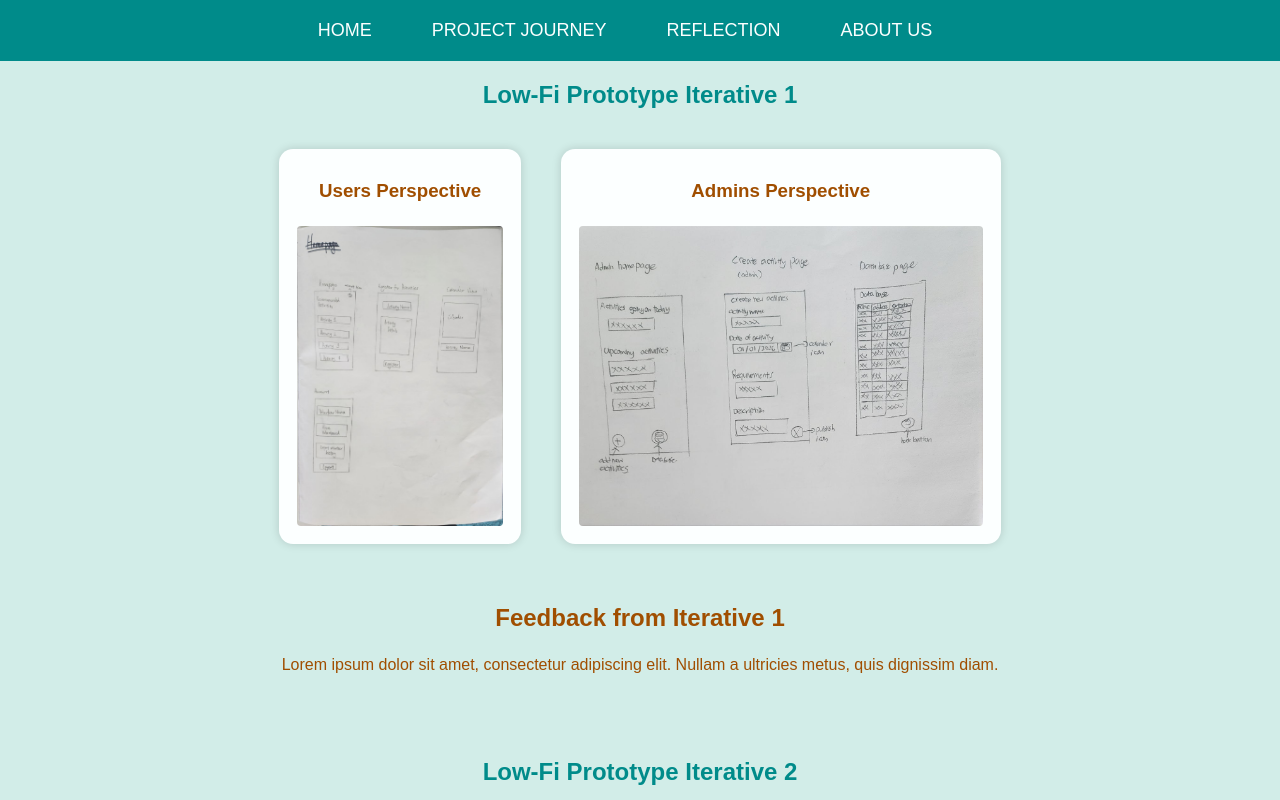
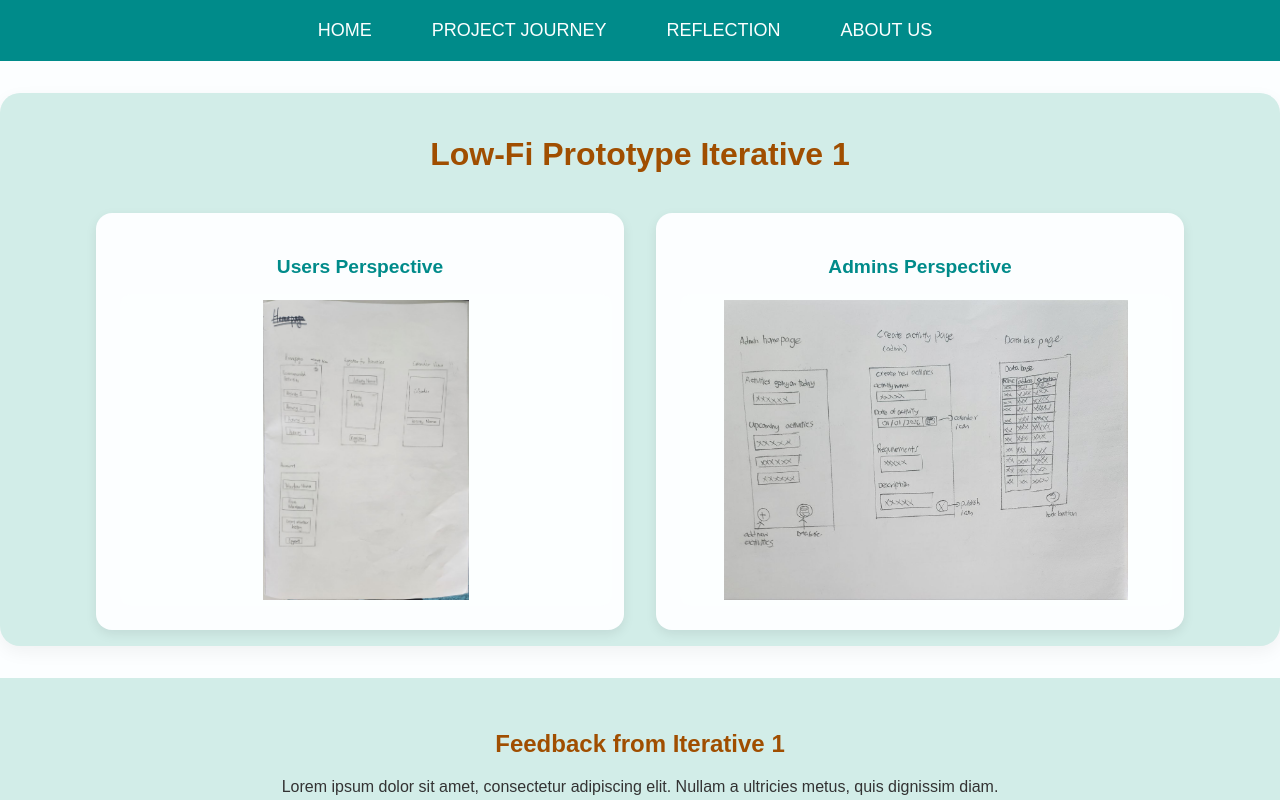
Before and after one commit to minishun97/OIP, a React (Create React App) app in the folder my-app/: page /reflection/prototyping in a window 1280 px wide. Shown: the top 800 px of the page. Built offline with nearby package versions, Linux system fonts and the light colour scheme.

Commit message:
Polished up Prototyping Page

```diff
--- a/my-app/public/index.html
+++ b/my-app/public/index.html
@@ -29,6 +29,7 @@
   <body>
     <noscript>You need to enable JavaScript to run this app.</noscript>
     <div id="root"></div>
+    <div id="modal-root"></div> <!-- Add this line -->
     <!--
       This HTML file is a template.
       If you open it directly in the browser, you will see an empty page.
--- /dev/null
+++ b/my-app/src/components/ModalPortal.jsx
@@ -0,0 +1,9 @@
+/* For the placement of the prototyping reflection page */
+import { createPortal } from 'react-dom';
+
+const ModalPortal = ({ children }) => {
+  const modalRoot = document.getElementById('modal-root');
+  return createPortal(children, modalRoot);
+};
+
+export default ModalPortal;
--- a/my-app/src/components/PrototypeIteration.jsx
+++ b/my-app/src/components/PrototypeIteration.jsx
@@ -1,4 +1,7 @@
+import useInView from '../hooks/useInView'; // adjust path if needed
 import { useState } from 'react';
+import './Prototyping.css'; // adjust path if needed
+import ModalPortal from './ModalPortal'; // adjust path as needed
 
 const ImageWithModal = ({ src, alt }) => {
   const [isOpen, setIsOpen] = useState(false);
@@ -13,12 +16,11 @@ const ImageWithModal = ({ src, alt }) => {
       />
 
       {isOpen && (
-        <div
-          className="image-modal-overlay"
-          onClick={() => setIsOpen(false)}
-        >
+        <ModalPortal>
+          <div className="image-modal-overlay" onClick={() => setIsOpen(false)}>
             <img src={src} alt={alt} className="image-modal-content" />
           </div>
+        </ModalPortal>
       )}
     </>
   );
@@ -31,8 +33,14 @@ const PerspectiveCard = ({ title, imgSrc, alt }) => (
   </div>
 );
 
-const PrototypeIteration = ({ iteration, imageUser, imageAdmin }) => (
-  <>
+const PrototypeIteration = ({ iteration, imageUser, imageAdmin }) => {
+  const [ref, isVisible] = useInView({ threshold: 0.1 });
+
+  return (
+    <div
+      ref={ref}
+      className={`fade-section ${isVisible ? 'fade-in' : 'fade-out'}`}
+    >
       <section className="prototype-section">
         <h2 className="prototype-title">Low-Fi Prototype Iterative {iteration}</h2>
         <div className="prototype-image-flex">
@@ -47,7 +55,8 @@ const PrototypeIteration = ({ iteration, imageUser, imageAdmin }) => (
           Lorem ipsum dolor sit amet, consectetur adipiscing elit. Nullam a ultricies metus, quis dignissim diam.
         </p>
       </section>
-  </>
+    </div>
   );
+};
 
 export default PrototypeIteration;
--- /dev/null
+++ b/my-app/src/components/Prototyping.css
@@ -0,0 +1,111 @@
+/* Prototyping.css */
+
+body {
+  font-family: 'Poppins', sans-serif;
+  background-color: #FCFEFF;
+  color: #333;
+}
+
+.prototype-section {
+  padding: 1rem 2rem;
+  margin: 2rem 0;
+  background-color: #D2EDE8;
+  border-radius: 20px;
+  box-shadow: 0 6px 18px rgba(0, 0, 0, 0.05);
+}
+
+.prototype-section:nth-child(even) {
+  background-color: #FFD4B1;
+}
+
+.prototype-title {
+  font-size: 2rem;
+  color: #A04E00;
+  margin-bottom: 1.5rem;
+  text-align: center;
+}
+
+.prototype-image-flex {
+  display: flex;
+  flex-wrap: wrap;
+  gap: 2rem;
+  justify-content: center;
+}
+
+.perspective-card {
+  flex: 1 1 480px;
+  max-width: 480px;
+  background-color: #FCFEFF;
+  padding: 1.5rem;
+  border-radius: 16px;
+  box-shadow: 0 4px 12px rgba(0, 0, 0, 0.08);
+  text-align: center;
+}
+
+.perspective-card h3 {
+  font-size: 1.2rem;
+  color: #008B8A;
+  margin-bottom: 1rem;
+}
+
+.modal-image {
+  width: 100%;
+  max-height: 400px; /* optional: slightly taller images */
+  object-fit: contain; /* changed from cover to maintain aspect ratio */
+  border-radius: 12px;
+  cursor: pointer;
+  transition: transform 0.3s ease;
+}
+
+.modal-image:hover {
+  transform: scale(1.03);
+}
+
+.image-modal-overlay {
+  position: fixed;
+  top: 0;
+  left: 0;
+  width: 100%;
+  height: 100%;
+  background-color: rgba(0,0,0,0.6);
+  display: flex;
+  justify-content: center;
+  align-items: center;
+  z-index: 999;
+}
+
+.image-modal-content {
+  max-width: 80%;
+  max-height: 80%;
+  border-radius: 12px;
+}
+
+.prototype-feedback {
+  padding: 2rem;
+  text-align: center;
+}
+
+.prototype-feedback h2 {
+  font-size: 1.5rem;
+  color: #A04E00;
+  margin-bottom: 1rem;
+}
+
+.prototype-feedback p {
+  font-size: 1rem;
+  color: #333;
+  max-width: 800px;
+  margin: auto;
+  line-height: 1.6;
+}
+
+.fade-section {
+  transition: opacity 0.8s ease, transform 0.8s ease;
+  opacity: 0;
+  transform: translateY(60px);
+}
+
+.fade-in {
+  opacity: 1;
+  transform: translateY(0);
+}
--- a/my-app/src/components/base.css
+++ b/my-app/src/components/base.css
@@ -319,3 +319,20 @@ body {
   margin: 20px auto;
   line-height: 1.6;
 }
+
+/* Non-conflicting styles for section animation */
+.fade-section {
+  transition: opacity 0.8s ease-out, transform 0.8s ease-out;
+  opacity: 0;
+  transform: translateY(60px);
+}
+
+.fade-in {
+  opacity: 1;
+  transform: translateY(0);
+}
+
+.fade-out {
+  opacity: 0;
+  transform: translateY(60px);
+}
--- /dev/null
+++ b/my-app/src/hooks/useInView.js
@@ -0,0 +1,29 @@
+import { useEffect, useRef, useState } from 'react';
+
+const useInView = (options = {}) => {
+  const ref = useRef();
+  const [isVisible, setIsVisible] = useState(false);
+
+  useEffect(() => {
+    const target = ref.current;
+
+    const observer = new IntersectionObserver(
+      ([entry]) => setIsVisible(entry.isIntersecting),
+      options
+    );
+
+    if (target) {
+      observer.observe(target);
+    }
+
+    return () => {
+      if (target) {
+        observer.unobserve(target);
+      }
+    };
+  }, [options]);
+
+  return [ref, isVisible];
+};
+
+export default useInView;
--- a/my-app/src/pages/reflection/Prototyping.jsx
+++ b/my-app/src/pages/reflection/Prototyping.jsx
@@ -1,4 +1,31 @@
 import PrototypeIteration from '../../components/PrototypeIteration';
+import { useState } from 'react';
+import '../../components/Prototyping.css'; // adjust path if needed
+import ModalPortal from '../../components/ModalPortal'; // adjust path as needed
+
+const ImageWithModal = ({ src, alt }) => {
+  const [isOpen, setIsOpen] = useState(false);
+
+  return (
+    <>
+      <img
+        src={src}
+        alt={alt}
+        className="modal-image"
+        onClick={() => setIsOpen(true)}
+      />
+
+      {isOpen && (
+        <ModalPortal>
+          <div className="image-modal-overlay" onClick={() => setIsOpen(false)}>
+            <img src={src} alt={alt} className="image-modal-content" />
+          </div>
+        </ModalPortal>
+      )}
+    </>
+  );
+};
+
 
 const Prototyping = () => (
   <>
@@ -18,12 +45,22 @@ const Prototyping = () => (
       imageAdmin="/images/admin_3.jpg"
     />
 
-    <section style={{ padding: '60px 20px', backgroundColor: '#f8f9fa', textAlign: 'center' }}>
-      <h2>Mid-Fi Prototype</h2>
-      <p style={{ maxWidth: '800px', margin: '20px auto' }}>
-        Lorem ipsum dolor sit amet, consectetur adipiscing elit. Mid-Fi designs refine structure and usability based on prior feedback.
-      </p>
-      <img src="/images/placeholder_1.jpg" alt="Mid Fi Prototype" style={{ marginTop: '30px', maxWidth: '90%', borderRadius: '12px', boxShadow: '0 0 10px rgba(0,0,0,0.1)' }} />
+    <section className="prototype-section">
+      <h2 className="prototype-title">Mid-Fi Prototype</h2>
+      <div className="prototype-image-flex">
+        <div className="perspective-card">
+          <ImageWithModal
+            src="/images/balloon.jpg"
+            alt="Mid-Fi Prototype 1"
+          />
+        </div>
+        <div className="perspective-card">
+          <ImageWithModal
+            src="/images/balloon.jpg"
+            alt="Mid-Fi Prototype 2"
+          />
+        </div>
+      </div>
     </section>
   </>
 );
```
Lines whose indentation alone changed are shown as unchanged.
